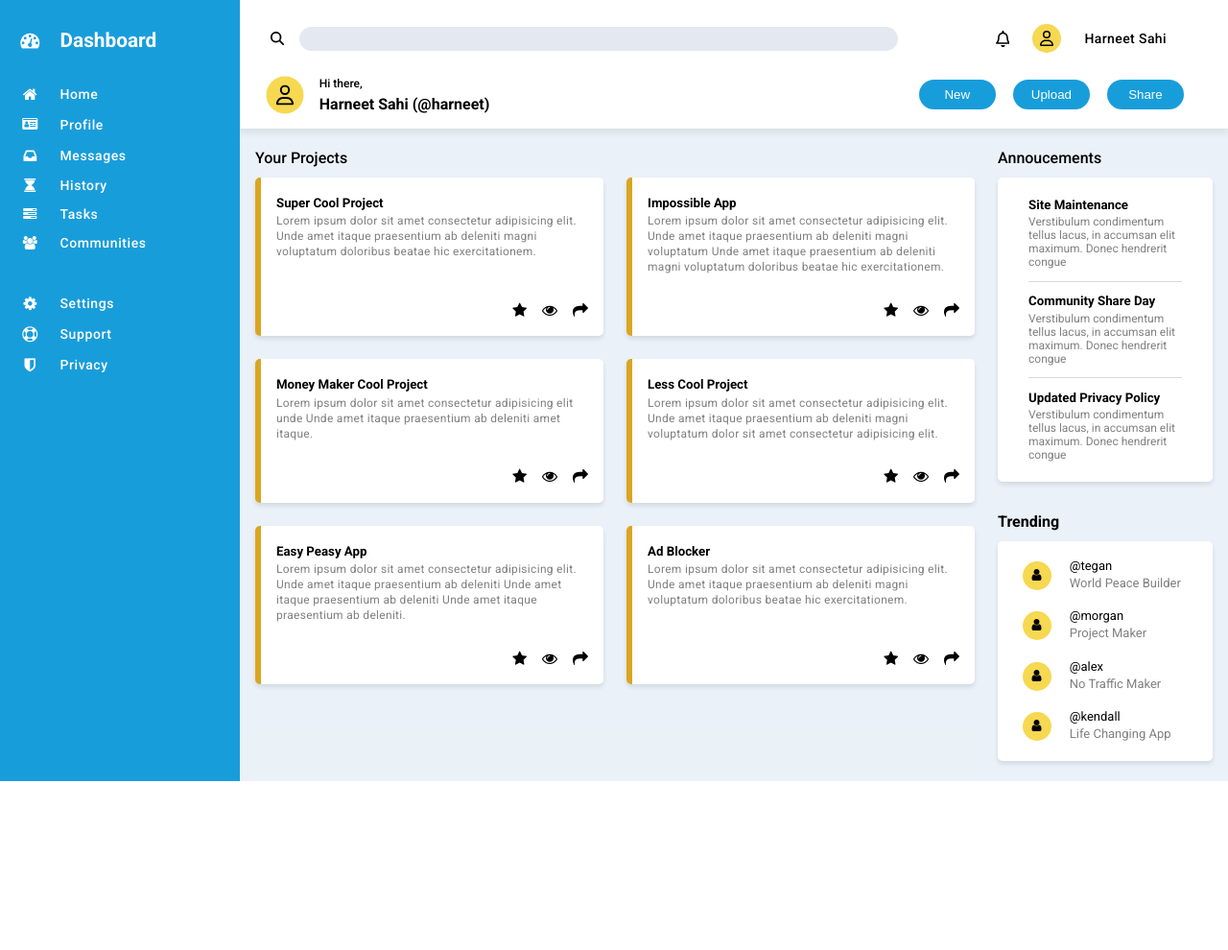
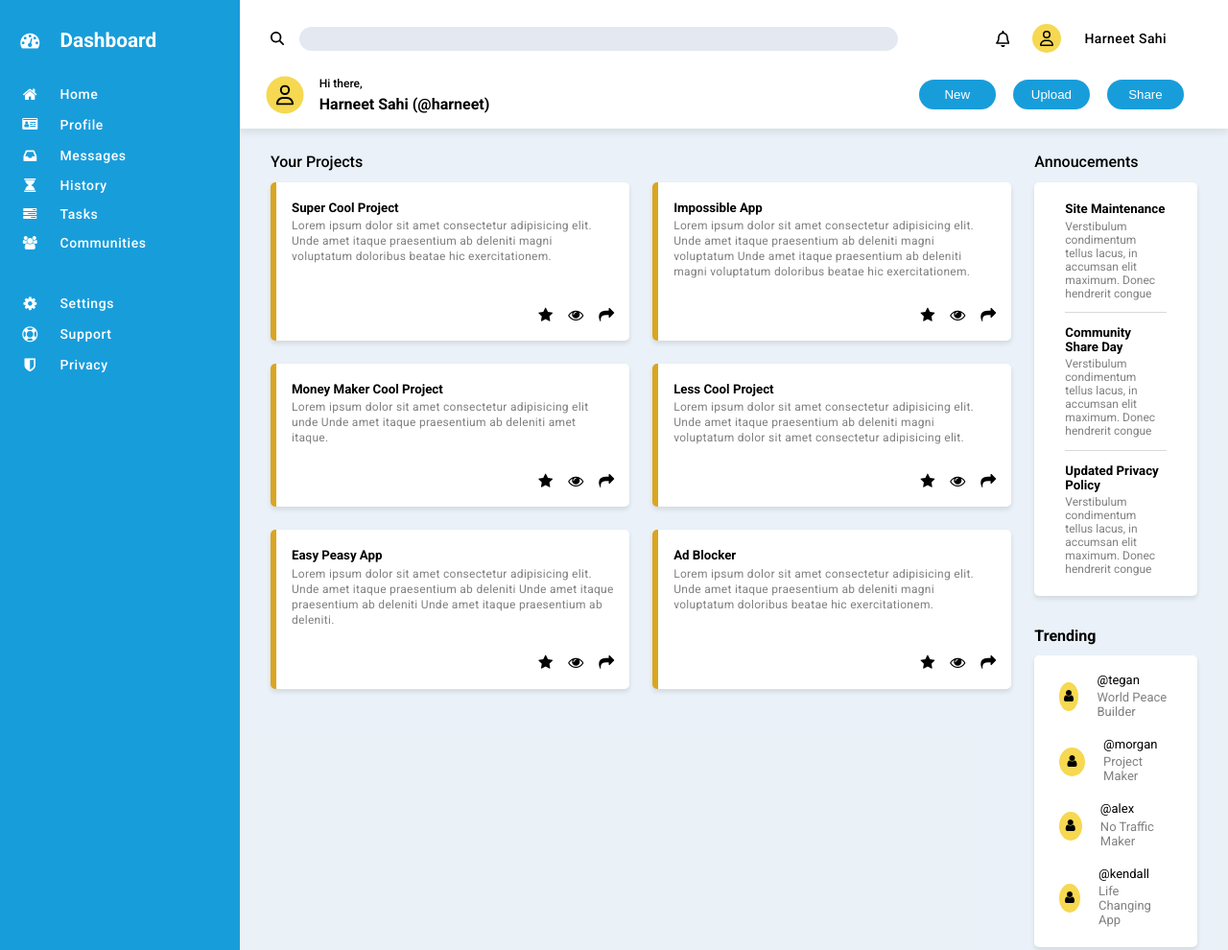
Before and after one commit to harneetsahi/Odin-GridLayout, a plain HTML site: page index.html in a window 1280 px wide. Shown: the top 990 px of the page at 96% size. Before the commit the page ends 814 px from the top, so only its background shows below. Drawn offline with Linux system fonts and the light colour scheme.

Commit message:
Update style.css

```diff
--- a/style.css
+++ b/style.css
@@ -207,13 +207,13 @@ body {
 .projects-section {
   background-color: rgba(228, 238, 246, 0.784);
   flex: 1;
-  padding: 1.3rem 1rem;
+  padding: 1.6rem 2rem;
   display: flex;
   gap: 1.5rem;
 }
 
 .left-project-section {
-  max-width: 750px;
+  max-width: 800px;
 }
 
 .left-project-section h4 {
```
